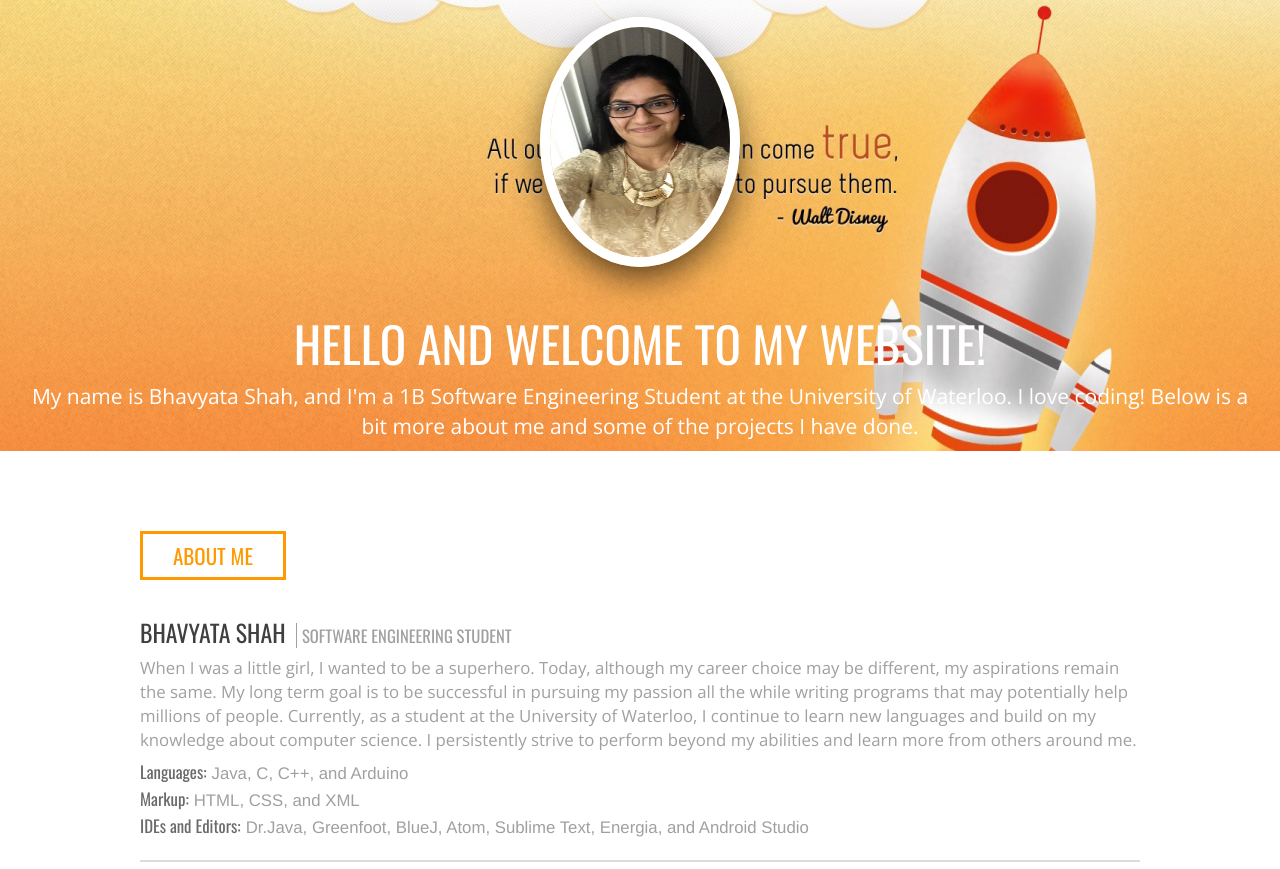
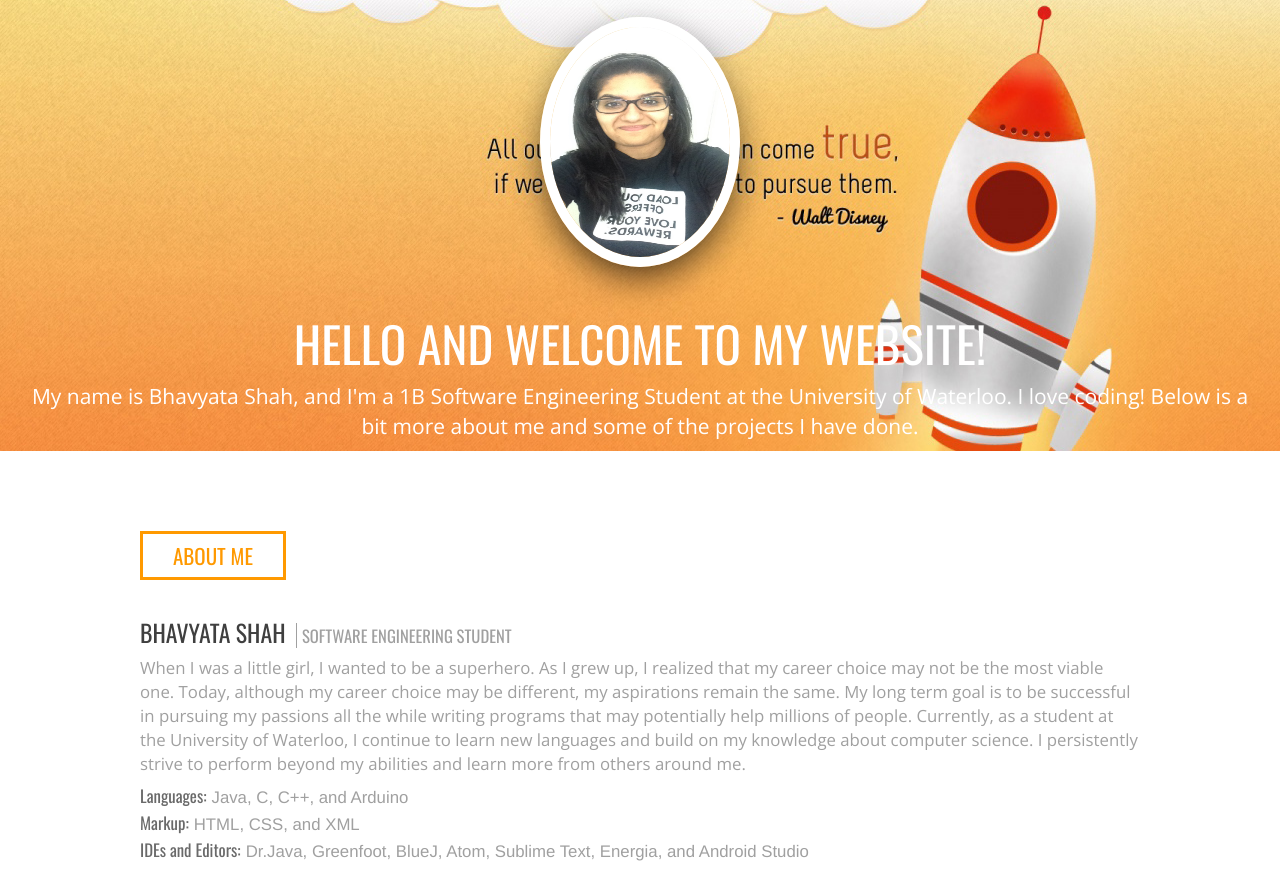
Before and after one commit to bhavyata9/bhavyata9.github.io, a plain HTML site: page index.html in a window 1280 px wide. Shown: the part 83-952 px from the top of the page. Drawn offline with nearby package versions, Linux system fonts and the light colour scheme.

Commit message:
added a bit more in the about me section

```diff
--- a/index.html
+++ b/index.html
@@ -14,6 +14,7 @@
   <link href="css/custom.css" rel="stylesheet">
   <link href="css/font-awesome.min.css" rel="stylesheet">
   <link href="css/animate.css" rel="stylesheet">
+  <link rel="shortcut icon" href="img/121.ico">
   <!-- HTML5 shim and Respond.js for IE8 support of HTML5 elements and media queries -->
   <!-- WARNING: Respond.js doesn't work if you view the page via file:// -->
   <!--[if lt IE 9]>
@@ -58,7 +59,7 @@
   <!-- HEADER-->
   <header id ="home"  class="container-fluid animated bounceInUp">
     <div class="row">
-      <img src = "img/2.jpg" class = "img-circle profile_picture">
+      <img src = "img/profile.jpg" class = "img-circle profile_picture">
 
       <h2> HELLO AND WELCOME TO MY WEBSITE! </h2>
       <p> My name is Bhavyata Shah, and I'm a 1B  Software Engineering Student at the University of Waterloo. I love coding! Below is a bit more about me and some of the projects I have done.</p>
@@ -73,7 +74,7 @@
       <div id = "about-me" class = "about-me"> <a name="about-me"></a>
         <h3>ABOUT ME  </h3>
         <h4>BHAVYATA SHAH <small> SOFTWARE ENGINEERING STUDENT </small>  </h4>
-        <p> When I was a  little girl, I wanted to be a superhero. Today, although my career choice may be different, my aspirations remain the same. My long term goal is to be successful in pursuing my passion all the while writing programs that may potentially help millions of people.
+        <p> When I was a  little girl, I wanted to be a superhero. As I grew up, I realized that my career choice may not be the most viable one. Today, although my career choice may be different, my aspirations remain the same. My long term goal is to be successful in pursuing my passions all the while writing programs that may potentially help millions of people.
 
 Currently, as a student at the University of Waterloo, I continue to learn new  languages and build on my knowledge about computer science. I persistently strive to perform beyond my abilities and learn more  from  others  around me.
  </p>
```
Also changed, not shown: img/121.ico (added).
